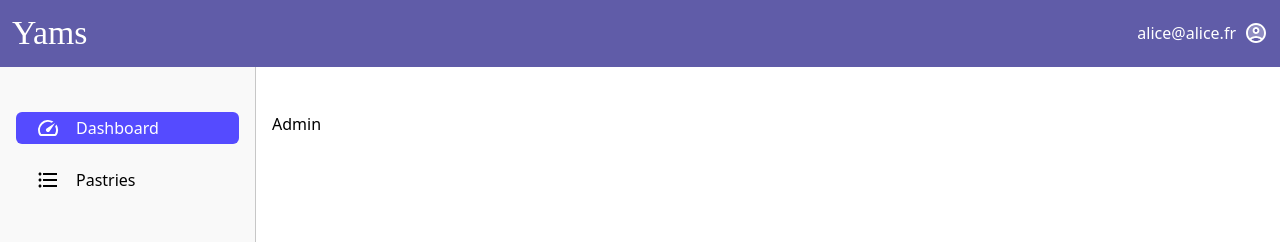
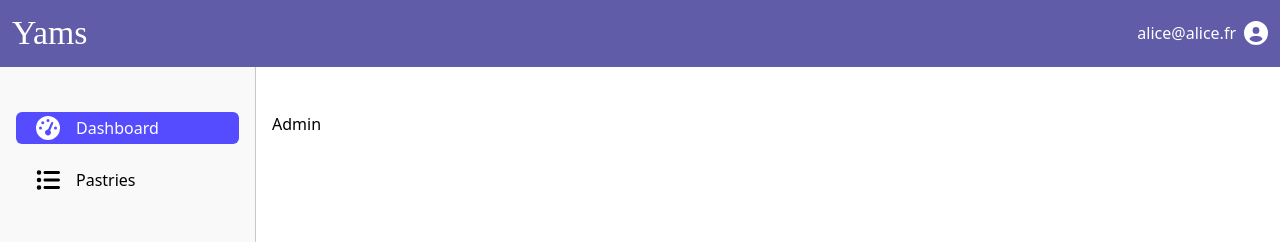
Before and after one commit to Merce213/3WA-Yams-Game, a React (Vite) app in the folder yams-front/: page /admin in a window 1280 px wide. Shown: the top 242 px of the page. Built offline with nearby package versions, Linux system fonts and the light colour scheme; a web font is replaced by a local one.

Commit message:
[YAMS-007] use fontawesome for icons

```diff
--- a/yams-front/package.json
+++ b/yams-front/package.json
@@ -15,7 +15,6 @@
     "@fortawesome/fontawesome-svg-core": "^6.5.2",
     "@fortawesome/free-solid-svg-icons": "^6.5.2",
     "@fortawesome/react-fontawesome": "^0.2.0",
-    "@mui/icons-material": "^5.15.17",
     "@reduxjs/toolkit": "^2.2.4",
     "react": "^18.2.0",
     "react-dom": "^18.2.0",
--- a/yams-front/src/components/NavbarAdmin.jsx
+++ b/yams-front/src/components/NavbarAdmin.jsx
@@ -1,5 +1,6 @@
 import { NavLink } from "react-router-dom";
-import AccountCircleTwoToneIcon from "@mui/icons-material/AccountCircleTwoTone";
+import { FontAwesomeIcon } from "@fortawesome/react-fontawesome";
+import { faCircleUser } from "@fortawesome/free-solid-svg-icons";
 
 const NavbarAdmin = () => {
 	return (
@@ -10,7 +11,7 @@
 				</NavLink>
 				<div className="flex items-center gap-2">
 					<span>alice@alice.fr</span>
-					<AccountCircleTwoToneIcon />
+					<FontAwesomeIcon icon={faCircleUser} className="w-6 h-6" />
 				</div>
 			</nav>
 		</header>
--- a/yams-front/src/components/Sidebar.jsx
+++ b/yams-front/src/components/Sidebar.jsx
@@ -1,6 +1,6 @@
 import { NavLink } from "react-router-dom";
-import SpeedIcon from "@mui/icons-material/Speed";
-import FormatListBulletedIcon from "@mui/icons-material/FormatListBulleted";
+import { FontAwesomeIcon } from "@fortawesome/react-fontawesome";
+import { faGaugeHigh, faListUl } from "@fortawesome/free-solid-svg-icons";
 
 const Sidebar = () => {
 	return (
@@ -17,7 +17,10 @@
 							}`
 						}
 					>
-						<SpeedIcon color="" />
+						<FontAwesomeIcon
+							icon={faGaugeHigh}
+							className="w-6 h-6"
+						/>
 						<span className="hidden lg:block">Dashboard</span>
 					</NavLink>
 					<NavLink
@@ -29,7 +32,7 @@
 							}`
 						}
 					>
-						<FormatListBulletedIcon color="" />
+						<FontAwesomeIcon icon={faListUl} className="w-6 h-6" />
 						<span className="hidden lg:block">Pastries</span>
 					</NavLink>
 				</div>
```
Also changed, not shown: 1 other file (tests, documents, lock files or other folders).
